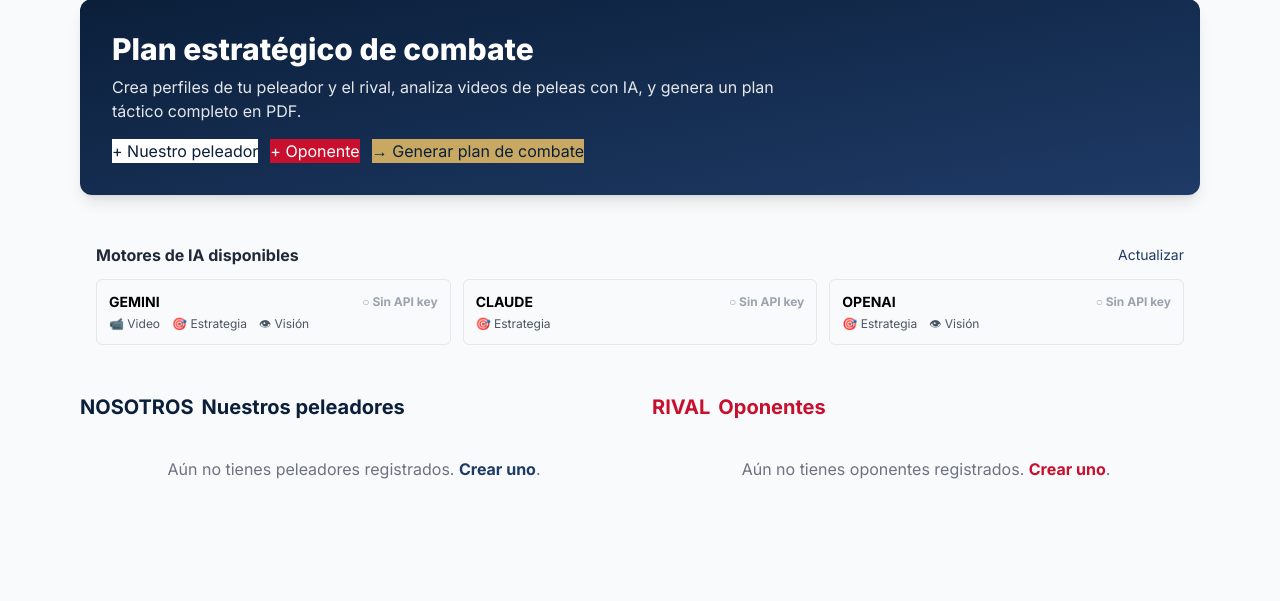
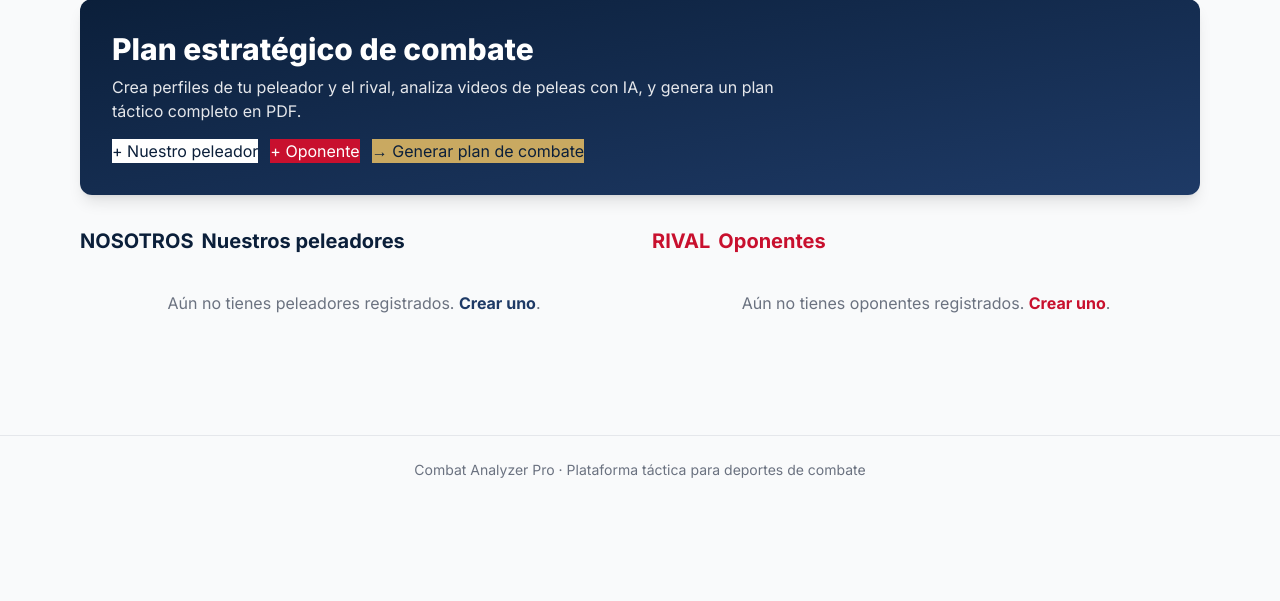
Before and after one commit to businesspromoterus-hash/-combat-analyzer-pro, a FastAPI app: page / in a window 1280 px wide. Shown: the part 105-706 px from the top of the page. Run offline with FastAPI, Linux system fonts and the light colour scheme; data that the repository does not hold is empty; some libraries are stand-ins or nearby versions.

Commit message:
Update index.html

```diff
--- a/templates/index.html
+++ b/templates/index.html
@@ -24,33 +24,6 @@
     </div>
   </div>
 
-  <!-- Estado de motores -->
-  <div class="card p-4 mb-8">
-    <div class="flex items-center justify-between mb-3">
-      <h2 class="font-bold text-gray-800">Motores de IA disponibles</h2>
-      <button @click="loadEngines()" class="text-sm text-navy-700 hover:underline">
-        Actualizar
-      </button>
-    </div>
-    <div class="grid grid-cols-1 md:grid-cols-3 gap-3">
-      <template x-for="e in engines" :key="e.name">
-        <div class="border rounded-md p-3"
-             :class="e.configured ? 'border-green-300 bg-green-50' : 'border-gray-200 bg-gray-50'">
-          <div class="flex items-center justify-between mb-1">
-            <span class="font-bold uppercase text-sm" x-text="e.name"></span>
-            <span class="text-xs font-bold"
-                  :class="e.configured ? 'text-green-700' : 'text-gray-400'"
-                  x-text="e.configured ? '● ACTIVO' : '○ Sin API key'"></span>
-          </div>
-          <div class="text-xs text-gray-600 flex gap-3">
-            <span x-show="e.video">📹 Video</span>
-            <span x-show="e.strategy">🎯 Estrategia</span>
-            <span x-show="e.vision">👁 Visión</span>
-          </div>
-        </div>
-      </template>
-    </div>
-  </div>
 
   <!-- Listado peleadores -->
   <div class="grid grid-cols-1 md:grid-cols-2 gap-6">
```
